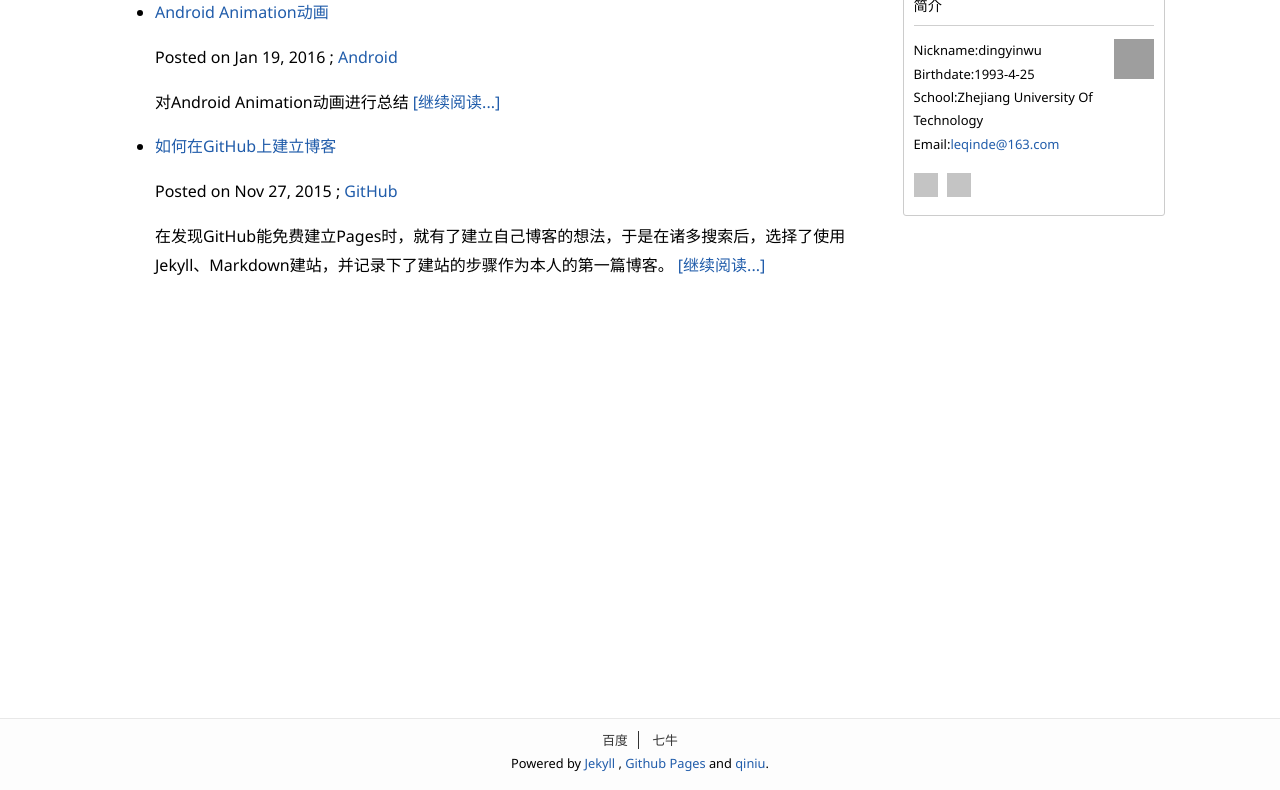
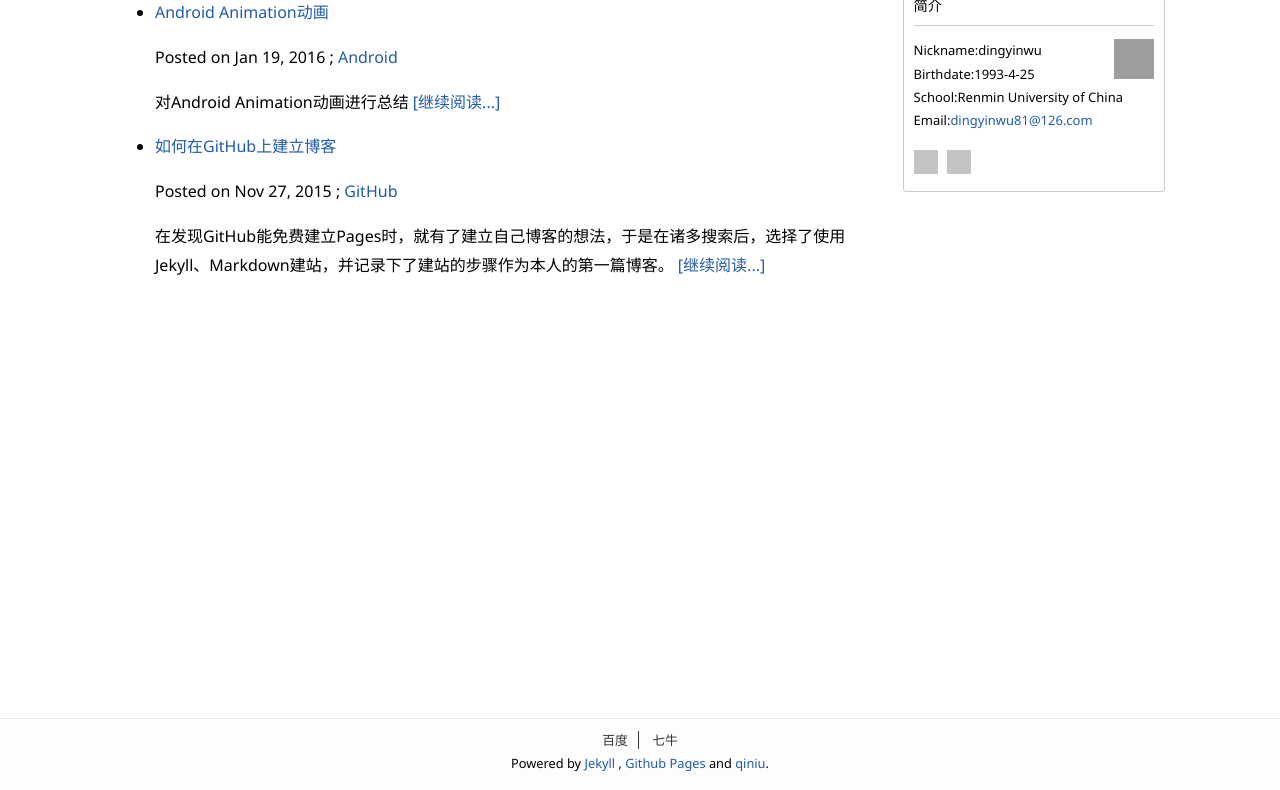
Before and after one commit to dingyinwu81/dyw, a Jekyll site: the page built from index.html, in a window 1280 px wide, cut to the strip 110-900 px from the top of the page. Built offline with Jekyll 4.4.1, drawn with Linux system fonts in a browser that asks for light colours; the list of posts is cut into pages by our own code; grey boxes are pictures that could not be loaded.

Commit message:
css js input update

```diff
--- a/_includes/sidebar.html
+++ b/_includes/sidebar.html
@@ -5,11 +5,11 @@
         <img class="avatar" src="{{ site.static_url }}/head.jpg"/>
         Nickname:dingyinwu<br>
         Birthdate:1993-4-25<br>
-        School:Zhejiang University Of Technology<br>
-        Email:<a href="mailto:dingyinwu81@126.com">leqinde@163.com</a><br>
+        School:Renmin University of China<br>
+        Email:<a href="mailto:dingyinwu81@126.com">dingyinwu81@126.com</a><br>
     </p>
-    <a href="https://github.com/BlackYHawk"><img class="icon" src="{{ site.static_url }}/github_icon.png" title="Github"/></a>
-    <a href="http://weibo.com/u/2372252464"><img class="icon" src="{{ site.static_url }}/weibo_icon.png" title="微博" /></a>
+    <a href="https://github.com/dingyinwu81"><img class="icon" src="{{ site.static_url }}/github_icon.png" title="Github"/></a>
+    <a href="http://weibo.com/u/6049868849"><img class="icon" src="{{ site.static_url }}/weibo_icon.png" title="微博" /></a>
 
 </div>
 
```
